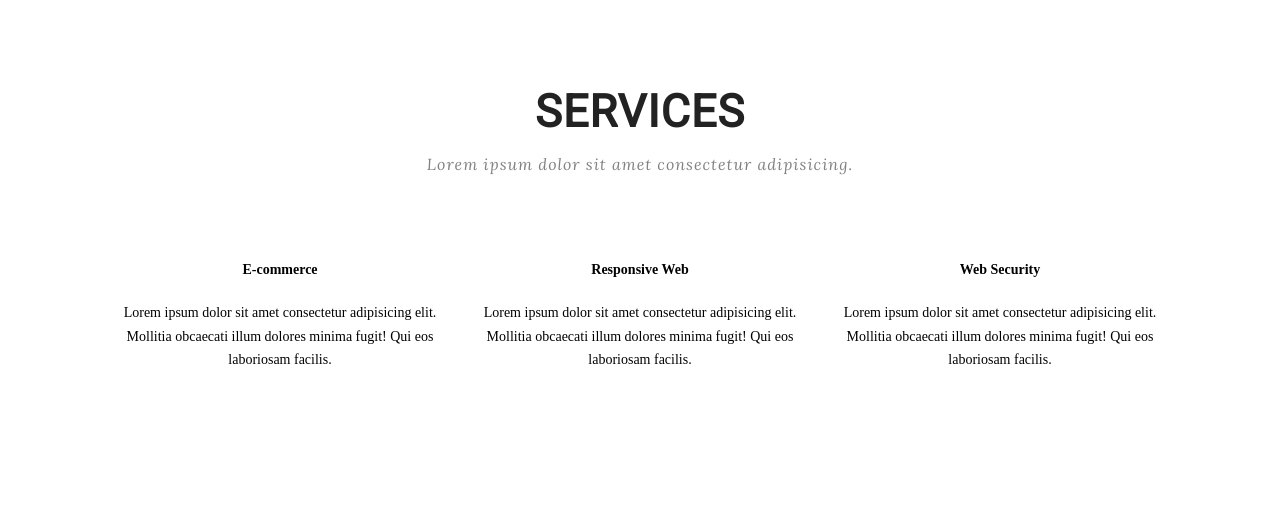
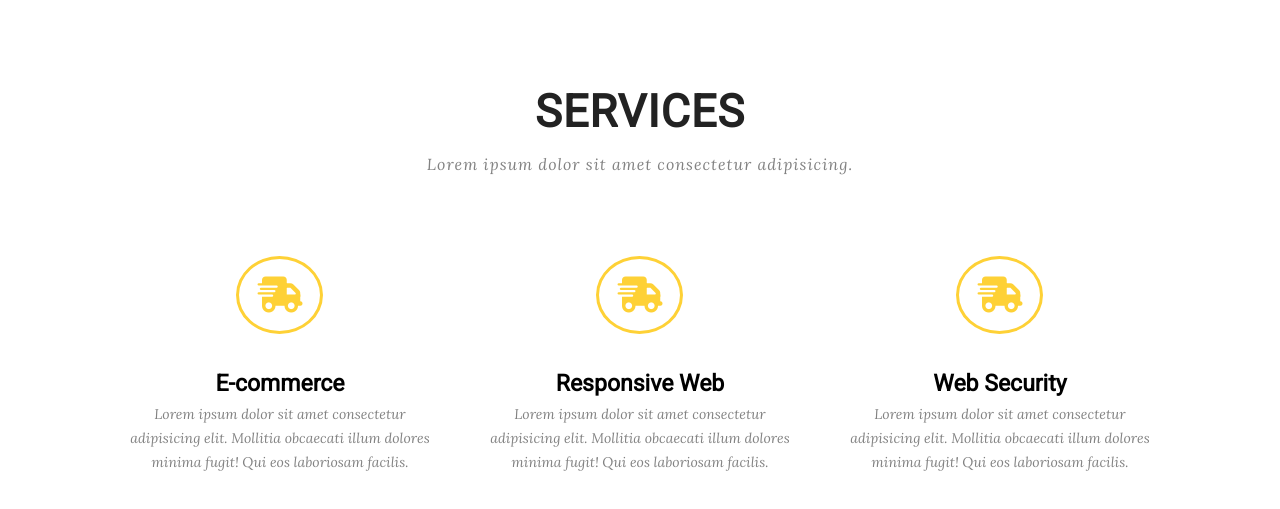
Before and after one commit to Vladyslav1998/Project-Golden, a website: page index.html in a window 1280 px wide. Shown: the part 822-1331 px from the top of the page. Before the commit the page ends 1304 px from the top, so only its background shows below. Drawn offline with Linux system fonts and the light colour scheme; a web font is replaced by a local one.

Commit message:
Add services section

```diff
--- a/index.html
+++ b/index.html
@@ -43,15 +43,18 @@
          <p class="section_subtitle">Lorem ipsum dolor sit amet consectetur adipisicing.</p>
          <div class="wrapper">
             <div class="wrapp">
+               <i class="fa-solid fa-truck-fast"></i>
                <h4 class="wrapp_title">E-commerce</h4>
                <p class="wrapp_subtitle">Lorem ipsum dolor sit amet consectetur adipisicing elit. Mollitia obcaecati illum dolores minima fugit! Qui eos laboriosam facilis.</p>
             </div>
             <div class="wrapp">
+               <i class="fa-solid fa-truck-fast"></i>
                <h4 class="wrapp_title">Responsive Web</h4>
                <p class="wrapp_subtitle">Lorem ipsum dolor sit amet consectetur adipisicing elit. Mollitia obcaecati illum dolores
                   minima fugit! Qui eos laboriosam facilis.</p>
             </div>
             <div class="wrapp">
+               <i class="fa-solid fa-truck-fast"></i>
                <h4 class="wrapp_title">Web Security</h4>
                <p class="wrapp_subtitle">Lorem ipsum dolor sit amet consectetur adipisicing elit. Mollitia obcaecati illum dolores
                   minima fugit! Qui eos laboriosam facilis.</p>
--- a/sass/style.scss
+++ b/sass/style.scss
@@ -27,6 +27,7 @@ $color-one:#FED136;
 $color-two: #FFFFFF;
 $color-three: #222222;
 $color-four: #828282;
+$color-six: #F7F7F7;
 
 $font-one: 'Lora', serif;
 $font-two: 'Roboto', sans-serif;
@@ -140,7 +141,7 @@ $font-golden: 'Arizonia', cursive;
    font-size: 16px;
    font-family: $font-one;
    letter-spacing: 1px;
-   margin: 0 0 62px 0;
+   margin: 0 0 78px 0;
 }
 
 .wrapper {
@@ -151,4 +152,25 @@ $font-golden: 'Arizonia', cursive;
 
 .wrapp {
    flex: 0 0 33.333%;
+   i {
+      color: $color-one;
+      font-size: 36px;
+      border: 3px solid;
+      border-radius: 50%;
+      padding: 18px;
+   }
 }
+
+.wrapp_title {
+   font-family: $font-two;
+   font-size: 23px;
+   font-weight: bolder;
+   margin-bottom: 0;
+}
+
+.wrapp_subtitle {
+   font-family: $font-one;
+   padding: 0 20px;
+   margin: 0;
+   color: $color-four;
+}
```
Also changed, not shown: css/style.css, 1 other file.
